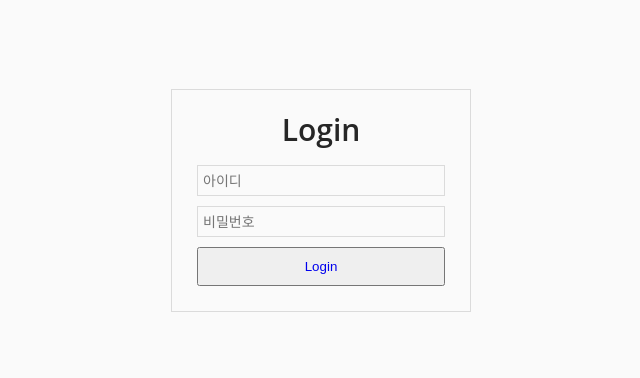
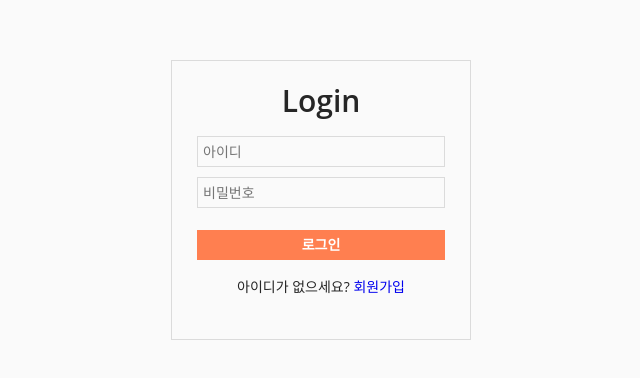
Before and after one commit to aren0416/pnsta-web, a React (Create React App) app: page / in a window 1280 px wide. Shown: the part 200-578 px from the top of the page, without its empty margins (319-959 px from the left). Built offline with nearby package versions, Linux system fonts and the light colour scheme.

Commit message:
shared components

```diff
--- /dev/null
+++ b/src/components/auth/AuthLayout.js
@@ -0,0 +1,25 @@
+import styled from "styled-components";
+
+const Wrap = styled.div`
+  height: 100vh;
+  display: flex;
+  justify-content: center;
+  align-items: center;
+`;
+
+const Container = styled.div`
+  width: 300px;
+  border: 1px solid #dbdbdb;
+  padding: 25px;
+  display: flex;
+  align-items: center;
+  flex-direction: column;
+`;
+
+export const AuthLayout = ({ children }) => {
+  return (
+    <Wrap>
+      <Container>{children}</Container>
+    </Wrap>
+  );
+};
--- /dev/null
+++ b/src/components/auth/BottomBox.js
@@ -0,0 +1,17 @@
+import styled from "styled-components";
+import { Link } from "react-router-dom";
+
+const Bottom = styled.div`
+  padding: 20px 0;
+  width: 100%;
+  text-align: center;
+`;
+
+export const BottomBox = ({ cta, link, linkText }) => {
+  return (
+    <Bottom>
+      <span>{cta} </span>
+      <Link to={link}>{linkText}</Link>
+    </Bottom>
+  );
+};
--- /dev/null
+++ b/src/components/auth/Button.js
@@ -0,0 +1,12 @@
+import styled from "styled-components";
+
+export const Button = styled.input`
+  width: 100%;
+  border: none;
+  margin-top: 12px;
+  background-color: coral;
+  color: white;
+  text-align: center;
+  padding: 8px 0px;
+  font-weight: 600;
+`;
--- /dev/null
+++ b/src/components/auth/FormBox.js
@@ -0,0 +1,13 @@
+import styled from "styled-components";
+
+const SFormBox = styled.form`
+  width: 100%;
+  display: flex;
+  flex-direction: column;
+  align-items: center;
+  justify-content: center;
+`;
+
+export const FormBox = ({ children }) => {
+  return <SFormBox>{children}</SFormBox>;
+};
--- /dev/null
+++ b/src/components/auth/Input.js
@@ -0,0 +1,9 @@
+import styled from "styled-components";
+
+export const Input = styled.input`
+  width: 100%;
+  padding: 5px;
+  box-sizing: border-box;
+  margin-bottom: 10px;
+  border: 1px solid #dbdbdb;
+`;
--- a/src/screens/Login.js
+++ b/src/screens/Login.js
@@ -1,23 +1,11 @@
-import { Link } from "react-router-dom";
 import styled from "styled-components";
+import { AuthLayout } from "../components/auth/AuthLayout";
+import { BottomBox } from "../components/auth/BottomBox";
+import { Button } from "../components/auth/Button";
+import { FormBox } from "../components/auth/FormBox";
+import { Input } from "../components/auth/Input";
 import { PageTitle } from "../components/Pagetitle";
 import { routes } from "../routes";
-
-const Wrap = styled.div`
-  height: 100vh;
-  display: flex;
-  justify-content: center;
-  align-items: center;
-`;
-
-const Container = styled.div`
-  width: 300px;
-  border: 1px solid #dbdbdb;
-  padding: 25px;
-  display: flex;
-  align-items: center;
-  flex-direction: column;
-`;
 
 const Title = styled.h2`
   font-size: 30px;
@@ -25,40 +13,21 @@ const Title = styled.h2`
   margin-bottom: 20px;
 `;
 
-const FormBox = styled.form`
-  width: 100%;
-  display: flex;
-  flex-direction: column;
-`;
-
-const Input = styled.input`
-  width: 100%;
-  padding: 5px;
-  box-sizing: border-box;
-  margin-bottom: 10px;
-  border: 1px solid #dbdbdb;
-`;
-
-const Button = styled.button`
-  padding: 10px 0;
-`;
-
 export const Login = () => {
   return (
-    <>
+    <AuthLayout>
       <PageTitle title="Login" />
-      <Wrap>
-        <Container>
-          <Title>Login</Title>
-          <FormBox>
-            <Input type="text" placeholder="아이디" />
-            <Input type="password" placeholder="비밀번호" />
-            <Button>
-              <Link to={routes.home}>Login</Link>
-            </Button>
-          </FormBox>
-        </Container>
-      </Wrap>
-    </>
+      <Title>Login</Title>
+      <FormBox>
+        <Input type="text" placeholder="아이디" />
+        <Input type="password" placeholder="비밀번호" />
+        <Button type="submit" value="로그인" />
+      </FormBox>
+      <BottomBox
+        cta="아이디가 없으세요?"
+        link={routes.signUp}
+        linkText="회원가입"
+      />
+    </AuthLayout>
   );
 };
```
